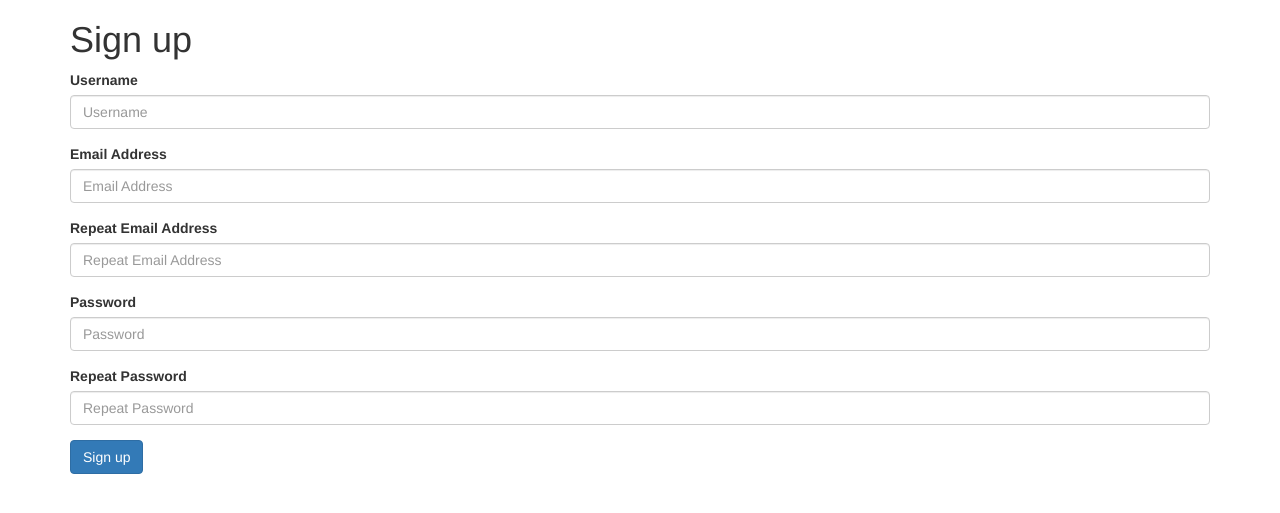
After one commit to stormlight/forum, a Flask app: page /users/signup in a window 1280 px wide. The commit adds this page. Shown: the top 513 px of the page. Run offline with Flask 2, Linux system fonts and the light colour scheme; some libraries are stand-ins or nearby versions.

Commit message:
Users and Groups (basics)

```diff
--- a/stormlight/packages/users/__init__.py
+++ b/stormlight/packages/users/__init__.py
@@ -4,5 +4,5 @@ from flask import Blueprint
 
 
 users = Blueprint('users', __name__,
-                  url_prefix='/users/',
+                  url_prefix='/users',
                   template_folder='templates')
--- /dev/null
+++ b/stormlight/packages/users/forms.py
@@ -0,0 +1,31 @@
+
+from flask_wtf import Form
+from wtforms import StringField, PasswordField
+from wtforms.validators import Length
+
+
+class SignupForm(Form):
+    username = StringField(
+        'Username',
+        [Length(min=3, max=25)]
+    )
+
+    email = StringField(
+        'Email Address',
+        [Length(min=6, max=35)]
+    )
+
+    repeat_email = StringField(
+        'Repeat Email Address',
+        [Length(min=6, max=35)]
+    )
+
+    password = PasswordField(
+        'Password',
+        [Length(min=6, max=35)]
+    )
+
+    repeat_password = PasswordField(
+        'Repeat Password',
+        [Length(min=6, max=35)]
+    )
--- a/stormlight/packages/users/templates/users.html
+++ /dev/null
@@ -1,5 +0,0 @@
-{% extends 'base.html' %}
-
-{% block content %}
-    <h1>Stormfather!</h1>
-{% endblock %}
--- /dev/null
+++ b/stormlight/packages/users/templates/users_signup.html
@@ -0,0 +1,53 @@
+{% extends 'base.html' %}
+
+{% block content %}
+<h1>Sign up</h1>
+<div>
+<form id="signup-form" role="form" method="POST">
+  {{ form.csrf_token }}
+
+  <div class="form-group {% if form.errors.username %} has-error {% endif %}">
+    {{ form.username.label(class='control-label') }}
+    {{ form.username(class='form-control', placeholder=form.username.label.text) }}
+    {% for error in form.errors.username %}
+      <span class="help-block">{{ error }}</span>
+    {% endfor %}
+  </div>
+
+
+  <div class="form-group {% if form.errors.email %} has-error {% endif %}">
+    {{ form.email.label(class='control-label') }}
+    {{ form.email(class='form-control', placeholder=form.email.label.text) }}
+    {% for error in form.errors.email %}
+      <span class="help-block">{{ error }}</span>
+    {% endfor %}
+  </div>
+
+  <div class="form-group {% if form.errors.repeat_email %} has-error {% endif %}">
+    {{ form.repeat_email.label(class='control-label') }}
+    {{ form.repeat_email(class='form-control', placeholder=form.repeat_email.label.text) }}
+    {% for error in form.errors.repeat_email %}
+      <span class="help-block">{{ error }}</span>
+    {% endfor %}
+  </div>
+
+  <div class="form-group {% if form.errors.password %} has-error {% endif %}">
+    {{ form.password.label(class='control-label') }}
+    {{ form.password(class='form-control', placeholder=form.password.label.text) }}
+    {% for error in form.errors.password %}
+      <span class="help-block">{{ error }}</span>
+    {% endfor %}
+  </div>
+
+  <div class="form-group {% if form.errors.repeat_password %} has-error {% endif %}">
+    {{ form.repeat_password.label(class='control-label') }}
+    {{ form.repeat_password(class='form-control', placeholder=form.repeat_password.label.text) }}
+    {% for error in form.errors.repeat_password %}
+      <span class="help-block">{{ error }}</span>
+    {% endfor %}
+  </div>
+
+  <input type="submit" class="btn btn-default btn-primary" value="Sign up">
+</form>
+</div>
+{% endblock %}
--- a/stormlight/packages/users/views.py
+++ b/stormlight/packages/users/views.py
@@ -1,11 +1,41 @@
 
 
-from flask import render_template
+from flask import render_template, redirect, url_for
+
+from stormlight.packages.groups.models import Group
+from stormlight import pg
 
 from . import users
+from .models import User
+from .forms import SignupForm
 
 
 @users.route('/')
 def list():
     """List of all people, spren, parshmen and other individuals."""
-    return render_template('users.html')
+    users = User.query
+    return render_template('users_list.html', users=users)
+
+@users.route('/<id>')
+def view(id):
+    """View a user"""
+    user = User.query.get(id)
+    return render_template('users_view.html', user=user)
+
+
+@users.route('/signup', methods=['GET', 'POST'])
+def signup():
+    """Sign up page."""
+    form = SignupForm()
+    if form.validate_on_submit():
+        group = Group.query.filter(Group.name == 'Member').first()
+        user = User(
+            username=form.username.data,
+            email=form.email.data,
+            password=form.password.data,
+            group=group
+        )
+        with pg.summon() as session:
+            session.add(user)
+        return redirect(url_for('homepage'))
+    return render_template('users_signup.html', form=form)
--- a/stormlight/settings.py
+++ b/stormlight/settings.py
@@ -28,3 +28,7 @@ REDIS_PREFIX = '_stormlight'
 
 #: SQLAlchemy connection.
 SQLALCHEMY_DATABASE_URI = None
+
+#: WTForms CSRF protection
+CSRF_ENABLED = True
+SECRET_KEY = 'secret'
--- a/stormlight/templates/base.html
+++ b/stormlight/templates/base.html
@@ -4,7 +4,7 @@
   {% block head %}
   <meta charset="utf-8">
   <meta name="viewport" content="width=device-width, initial-scale=0.5">
-  <title>{% block title %}Stormligth forum{% endblock %}</title>
+  <title>{% block title %}Stormlight forum{% endblock %}</title>
   <link rel="stylesheet" href="//maxcdn.bootstrapcdn.com/bootstrap/3.2.0/css/bootstrap.min.css">
   <link rel="stylesheet" href="{{ url_for('static', filename='css/custom.css') }}">
   <script src="//maxcdn.bootstrapcdn.com/bootstrap/3.2.0/js/bootstrap.min.js"></script>
```
Also changed, not shown: stormlight/packages/groups/__init__.py (added, +7 -0 lines), stormlight/packages/groups/forms.py (added, +16 -0 lines), stormlight/packages/groups/models.py (added, +15 -0 lines), stormlight/packages/groups/templates/groups_create.html (added, +27 -0 lines), stormlight/packages/groups/templates/groups_list.html (added, +29 -0 lines), stormlight/packages/groups/views.py (added, +30 -0 lines), stormlight/packages/users/models.py (+7 -0 lines), stormlight/packages/users/templates/users_list.html (added, +29 -0 lines), stormlight/packages/users/templates/users_view.html (added, +16 -0 lines), stormlight/templates/index.html (+7 -0 lines).
